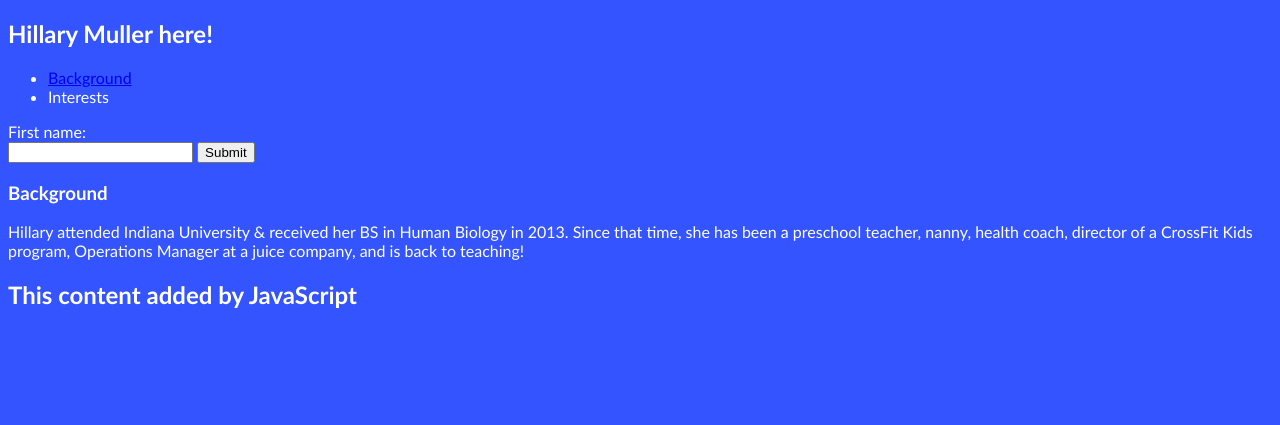
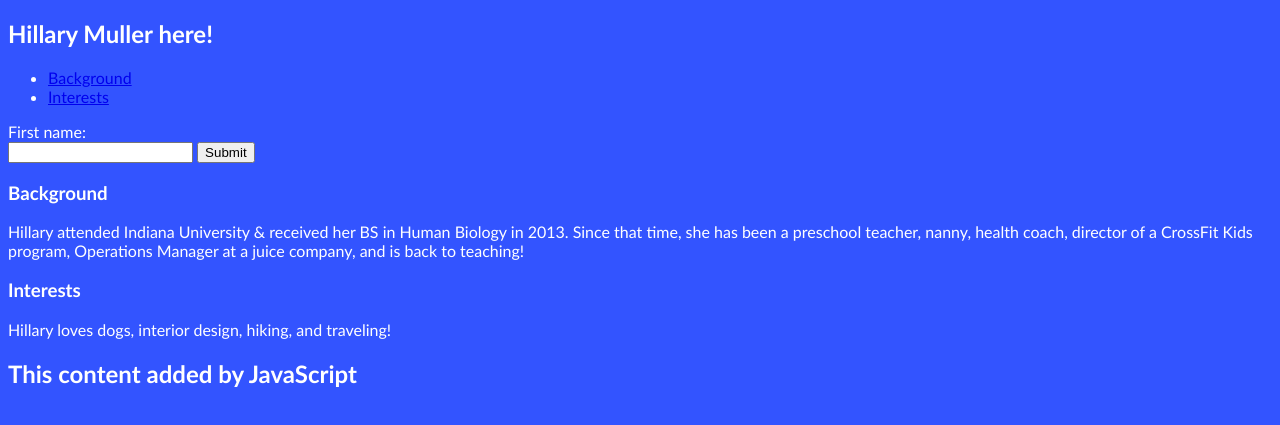
Before and after one commit to hillarymuller/my-personal-website, a plain HTML site: page index.html in a window 1280 px wide. Shown: the part 63-488 px from the top of the page. Drawn offline with Linux system fonts and the light colour scheme.

Commit message:
making sure index.html changes were saved

```diff
--- a/index.html
+++ b/index.html
@@ -7,9 +7,9 @@
     <body>
         <h1>Hello World!</h1>
         <h2>Hillary Muller here!</h2>
-        <ul>
+        <ul id="menu">
             <li><a href="#Background">Background</a></li>
-            <li>Interests</li>
+            <li><a href="Interests">Interests</a></li>
         </ul>
         <form>
             <label for="fname">First name:</label><br>
@@ -18,6 +18,8 @@
         </form>
         <h3 id ="Background">Background</h3>
         <p>Hillary attended Indiana University & received her BS in Human Biology in 2013. Since that time, she has been a preschool teacher, nanny, health coach, director of a CrossFit Kids program, Operations Manager at a juice company, and is back to teaching!</p>
+        <h3 id ="Interests">Interests</h3>
+        <p>Hillary loves dogs, interior design, hiking, and traveling!</p>
         <script src="script.js"></script>
     </body>
 </html>
```
